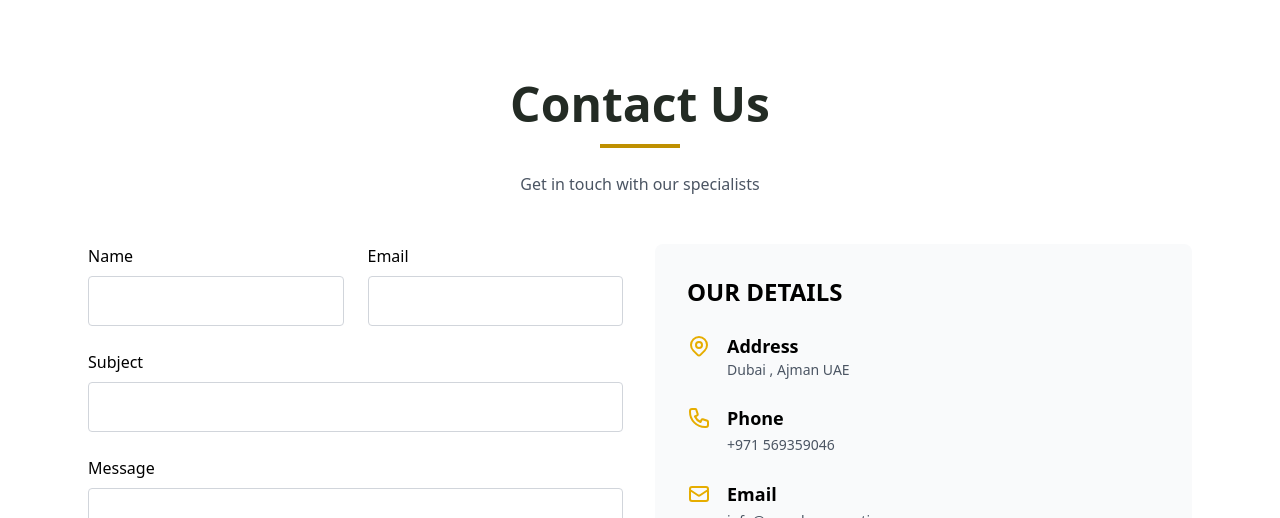
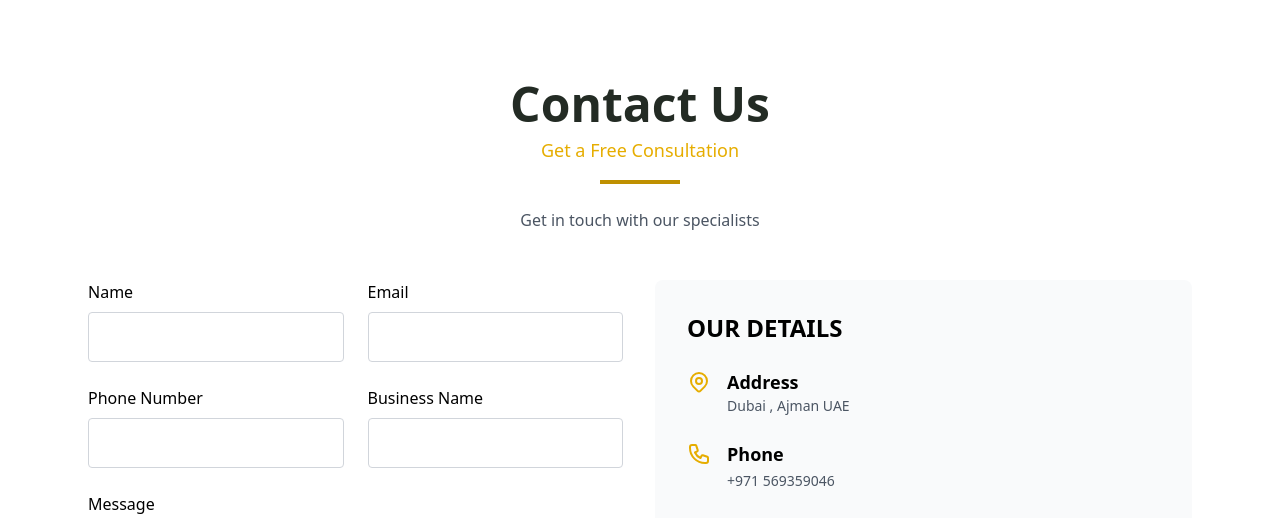
Before and after one commit to Bee-on-Budget/Morph-Website, a React (Create React App) app: page / in a window 1280 px wide. Shown: the part 7040-7558 px from the top of the page. Built offline with nearby package versions, Linux system fonts and the light colour scheme.

Commit message:
add fixes

```diff
--- a/src/components/Contact.jsx
+++ b/src/components/Contact.jsx
@@ -20,7 +20,8 @@ const Contact = () => {
   const validationSchema = Yup.object().shape({
     name: Yup.string().required("Name is required"),
     email: Yup.string().email("Invalid email").required("Email is required"),
-    subject: Yup.string().required("Subject is required"),
+    phone: Yup.string().matches(/^[0-9]+$/, "Must be only digits"),
+    business: Yup.string().required("Business name is required"),
     message: Yup.string().required("Message is required"),
   });
 
@@ -28,7 +29,8 @@ const Contact = () => {
     initialValues: {
       name: "",
       email: "",
-      subject: contactData.subject,
+      phone: "",
+      business: contactData.subject,
       message: contactData.message,
     },
     validationSchema,
@@ -89,15 +91,14 @@ const Contact = () => {
       setContactData((prev) => ({ ...prev, shouldFocus: false }));
     }
 
-    if (contactData.subject !== formik.values.subject) {
-      formik.setFieldValue("subject", contactData.subject);
+    if (contactData.subject !== formik.values.business) {
+      formik.setFieldValue("business", contactData.subject);
     }
 
     if (contactData.message !== formik.values.message) {
       formik.setFieldValue("message", contactData.message);
     }
-  },  [contactData.subject, contactData.message, setContactData]); // Removed formik
-
+  },  [contactData.subject, contactData.message, setContactData]);
 
   // Handle focus when requested
   useEffect(() => {
@@ -138,9 +139,10 @@ const Contact = () => {
           transition={{ duration: 0.6 }}
           className="text-center mb-8 sm:mb-12"
         >
-          <h2 className="text-4xl md:text-5xl font-bold text-green-800 mb-4">
+          <h2 className="text-4xl md:text-5xl font-bold text-green-800 mb-2">
             Contact Us
           </h2>
+          <p className="text-lg text-gold-600 mb-4">Get a Free Consultation</p>
           <motion.div
             className="w-20 h-1 bg-gold-700 mx-auto mb-6"
             initial={{ scaleX: 0 }}
@@ -200,6 +202,20 @@ const Contact = () => {
                     error: formik.errors.email,
                     touched: formik.touched.email,
                   },
+                  {
+                    id: "phone",
+                    label: "Phone Number",
+                    type: "tel",
+                    error: formik.errors.phone,
+                    touched: formik.touched.phone,
+                  },
+                  {
+                    id: "business",
+                    label: "Business Name",
+                    type: "text",
+                    error: formik.errors.business,
+                    touched: formik.touched.business,
+                  },
                 ].map((field) => (
                   <motion.div key={field.id} variants={item}>
                     <label
@@ -220,7 +236,7 @@ const Contact = () => {
                       onChange={formik.handleChange}
                       onBlur={formik.handleBlur}
                       value={formik.values[field.id]}
-                      required
+                      required={field.id !== "phone"}
                     />
                     {field.touched && field.error && (
                       <motion.div
@@ -233,38 +249,6 @@ const Contact = () => {
                     )}
                   </motion.div>
                 ))}
-              </motion.div>
-
-              <motion.div variants={item}>
-                <label
-                  htmlFor="subject"
-                  className="block mb-1 sm:mb-2 text-sm sm:text-base font-medium"
-                >
-                  Subject
-                </label>
-                <input
-                  type="text"
-                  id="subject"
-                  name="subject"
-                  className={`w-full p-2 sm:p-3 border ${
-                    formik.errors.subject && formik.touched.subject
-                      ? "border-red-500"
-                      : "border-gray-300"
-                  } rounded focus:outline-none focus:ring-2 focus:ring-gold-600`}
-                  onChange={formik.handleChange}
-                  onBlur={formik.handleBlur}
-                  value={formik.values.subject}
-                  required
-                />
-                {formik.touched.subject && formik.errors.subject && (
-                  <motion.div
-                    initial={{ opacity: 0, y: -5 }}
-                    animate={{ opacity: 1, y: 0 }}
-                    className="text-red-500 text-xs sm:text-sm mt-1"
-                  >
-                    {formik.errors.subject}
-                  </motion.div>
-                )}
               </motion.div>
 
               <motion.div variants={item}>
--- a/src/components/ContactForm.jsx
+++ /dev/null
@@ -1,104 +0,0 @@
-// components/ContactForm.jsx
-import { useRef, useState } from 'react';
-import emailjs from '@emailjs/browser';
-
-const ContactForm = () => {
-  const form = useRef();
-  const [isSubmitting, setIsSubmitting] = useState(false);
-  const [message, setMessage] = useState({ text: '', type: '' });
-
-  const sendEmail = (e) => {
-    e.preventDefault();
-    setIsSubmitting(true);
-
-    emailjs.sendForm(
-      'YOUR_SERVICE_ID',
-      'YOUR_TEMPLATE_ID',
-      form.current,
-      'YOUR_PUBLIC_KEY'
-    )
-    .then(() => {
-      setMessage({ text: 'Message sent successfully!', type: 'success' });
-      form.current.reset();
-    })
-    .catch(() => {
-      setMessage({ text: 'Failed to send message. Please try again.', type: 'error' });
-    })
-    .finally(() => {
-      setIsSubmitting(false);
-      setTimeout(() => setMessage({ text: '', type: '' }), 5000);
-    });
-  };
-
-  return (
-    <section className="py-20 bg-gray-100">
-      <div className="container mx-auto px-4">
-        <div className="max-w-4xl mx-auto bg-white p-8 md:p-12 rounded-lg shadow-lg">
-          <h2 className="text-3xl font-bold mb-8">CONTACT US</h2>
-
-          {message.text && (
-            <div className={`p-4 mb-6 rounded ${message.type === 'success' ? 'bg-green-100 text-green-800' : 'bg-red-100 text-red-800'}`}>
-              {message.text}
-            </div>
-          )}
-
-          <form ref={form} onSubmit={sendEmail} className="space-y-6">
-            <div className="grid grid-cols-1 md:grid-cols-2 gap-6">
-              <div>
-                <label htmlFor="name" className="block mb-2 font-medium">Name</label>
-                <input
-                  type="text"
-                  id="name"
-                  name="user_name"
-                  required
-                  className="w-full p-3 border border-gray-300 rounded focus:outline-none focus:ring-2 focus:ring-gold-500"
-                />
-              </div>
-              <div>
-                <label htmlFor="email" className="block mb-2 font-medium">Email</label>
-                <input
-                  type="email"
-                  id="email"
-                  name="user_email"
-                  required
-                  className="w-full p-3 border border-gray-300 rounded focus:outline-none focus:ring-2 focus:ring-gold-500"
-                />
-              </div>
-            </div>
-
-            <div>
-              <label htmlFor="subject" className="block mb-2 font-medium">Subject</label>
-              <input
-                type="text"
-                id="subject"
-                name="subject"
-                required
-                className="w-full p-3 border border-gray-300 rounded focus:outline-none focus:ring-2 focus:ring-gold-500"
-              />
-            </div>
-
-            <div>
-              <label htmlFor="message" className="block mb-2 font-medium">Message</label>
-              <textarea
-                id="message"
-                name="message"
-                rows="5"
-                required
-                className="w-full p-3 border border-gray-300 rounded focus:outline-none focus:ring-2 focus:ring-gold-500"
-              ></textarea>
-            </div>
-
-            <button
-              type="submit"
-              disabled={isSubmitting}
-              className="bg-green-600 text-white py-3 px-8 rounded font-medium hover:bg-gray-800 transition disabled:opacity-50"
-            >
-              {isSubmitting ? 'Sending...' : 'Send Message'}
-            </button>
-          </form>
-        </div>
-      </div>
-    </section>
-  );
-};
-export default ContactForm;
```
